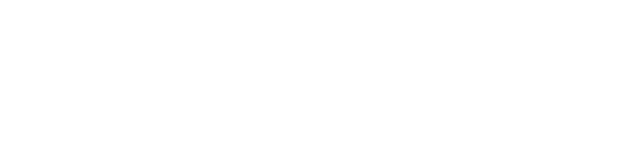
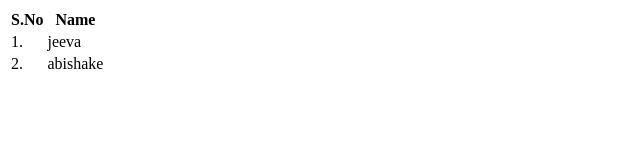
Before and after one commit to JEEVAABI/HTML-Table-Form, a plain HTML site: page index.html in a window 1280 px wide. Shown: the whole page, without its empty margins (0-640 px from the left). Drawn offline with Linux system fonts and the light colour scheme.

Commit message:
Add. Created new table to display name

```diff
--- a/index.html
+++ b/index.html
@@ -4,9 +4,23 @@
     <meta charset="UTF-8">
     <meta http-equiv="X-UA-Compatible" content="IE=edge">
     <meta name="viewport" content="width=device-width, initial-scale=1.0">
-    <title>Document</title>
+    <title>html-table-form</title>
 </head>
 <body>
+    <table>
+        <tr>
+            <th>S.No</th>
+            <th>Name</th>
+        </tr>
+        <tr>
+            <td>1.</td>
+            <td>jeeva</td>
 
+        </tr>
+        <tr>
+            <td>2.</td>
+            <td>abishake</td>
+        </tr>
+    </table>
 </body>
 </html>
```
